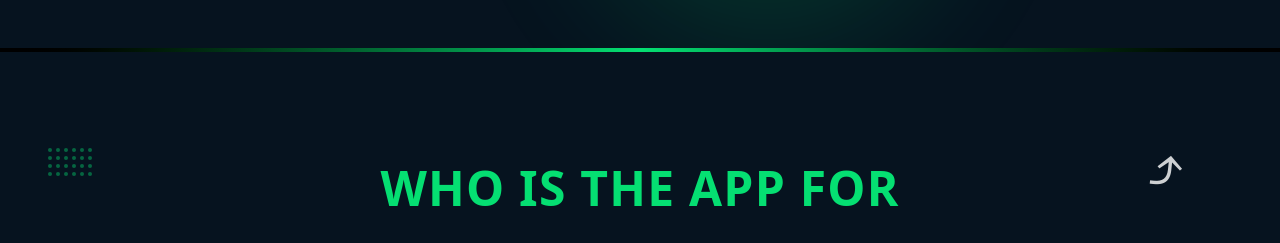
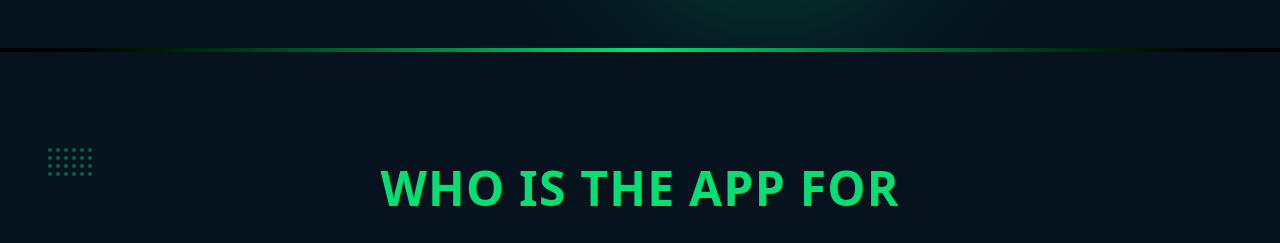
Before and after one commit to k230748-wq/courtify, a React app in the folder frontend/: page / in a window 1280 px wide. Shown: the part 2280-2523 px from the top of the page. Built offline with nearby package versions, Linux system fonts and the light colour scheme; the HTML template or start-up script is replaced by a standard one.

Commit message:
minor fixes

```diff
--- a/frontend/src/components/WhoIsItFor.jsx
+++ b/frontend/src/components/WhoIsItFor.jsx
@@ -11,10 +11,7 @@ const WhoIsItFor = () => {
         ))}
       </div>
 
-      {/* Chalk arrows (decorative) */}
-      <div className="absolute right-24 top-20 text-white/80 text-6xl rotate-6">
-        ⤴︎
-      </div>
+
 
       <div className="max-w-7xl mx-auto px-6">
 
```
